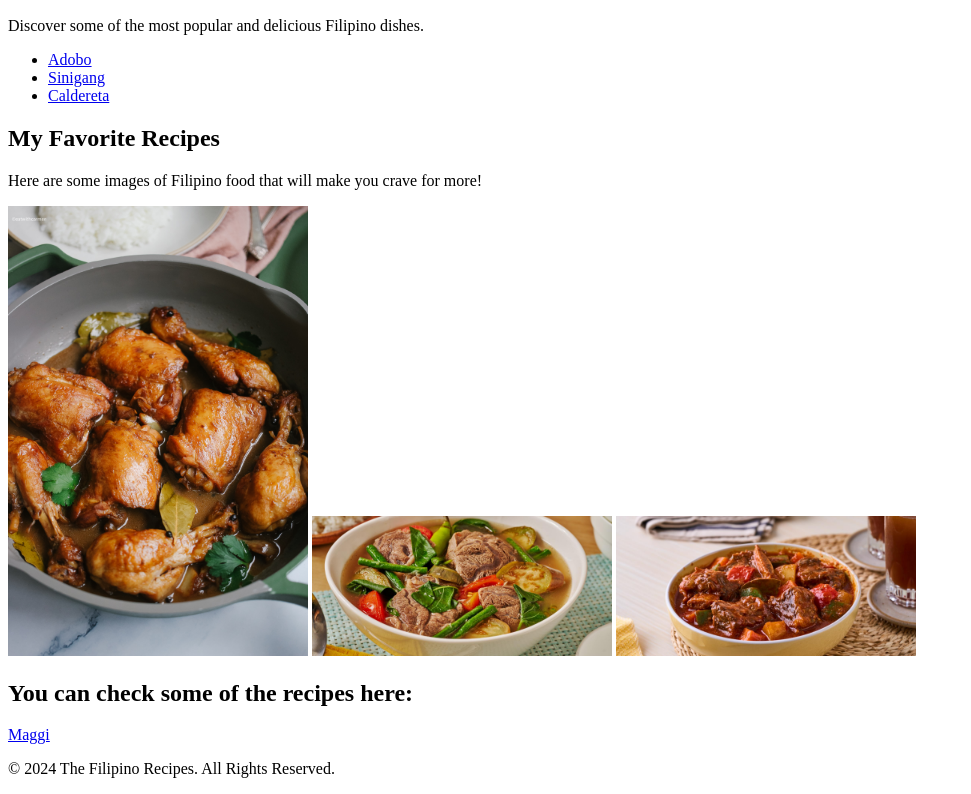
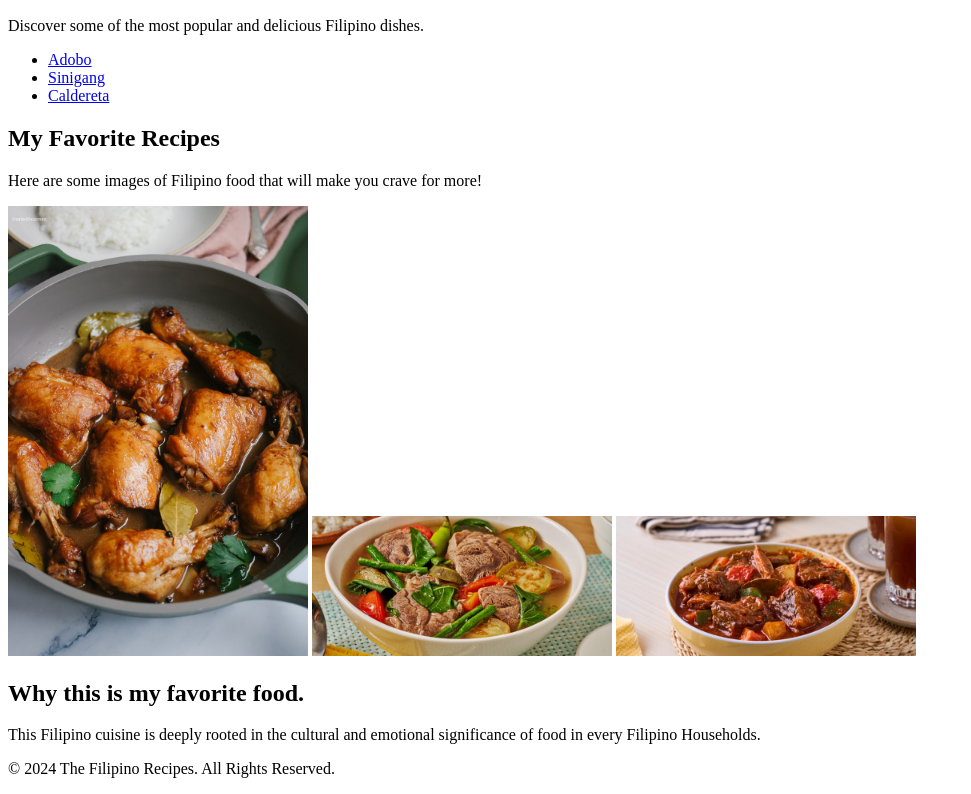
Before and after one commit to smrodejo/filipino-dishes, a plain HTML site: page index.html in a window 1280 px wide. Shown: the part 110-904 px from the top of the page, without its empty margins (0-971 px from the left). Drawn offline with Linux system fonts and the light colour scheme.

Commit message:
Update index.html

```diff
--- a/index.html
+++ b/index.html
@@ -39,10 +39,8 @@
         </section>
 
         <section>
-            <h2>You can check some of the recipes here: </h2>
-            <nav>
-                <a href="https://www.maggi.ph/">Maggi</a>
-            </nav>
+            <h2>Why this is my favorite food.</h2>
+            <p>This Filipino cuisine is deeply rooted in the cultural and emotional significance of food in every Filipino Households.</p>
         </section>
     </main>
 
```
